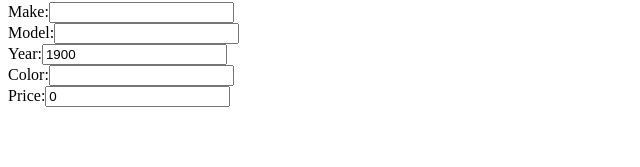
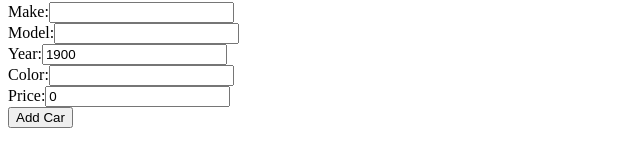
Before and after one commit to t4d-classes/react_04022020, a React (Create React App) app in the folder demo-app/: page / in a window 1280 px wide. Shown: the part 377-544 px from the top of the page, without its empty margins (0-640 px from the left). Built offline with nearby package versions, Linux system fonts and the light colour scheme.

Commit message:
add code demos

```diff
--- /dev/null
+++ b/demo-app/src/components/CarTable.js
@@ -0,0 +1,26 @@
+import React from 'react';
+
+import { CarViewRow } from './CarViewRow';
+
+export const CarTable = ({ cars }) => {
+
+  return (
+    <table>
+      <thead>
+        <tr>
+          <th>Id</th>
+          <th>Make</th>
+          <th>Model</th>
+          <th>Year</th>
+          <th>Color</th>
+          <th>Price</th>
+        </tr>
+      </thead>
+      <tbody>
+        {cars.map(car =>
+          <CarViewRow key={car.id} car={car} />)}
+      </tbody>
+    </table>
+  );
+
+};
--- a/demo-app/src/components/CarTool.js
+++ b/demo-app/src/components/CarTool.js
@@ -1,10 +1,14 @@
 import React, { useState } from 'react';
 
-export const CarTool = (props) => {
+import { CarTable } from './CarTable';
+
+export const CarTool = ({ cars: initialCars }) => {
 
   const [ carForm, setCarForm ] = useState({
     make: '', model: '', year: 1900, color: '', price: 0,
   });
+
+  const [ cars, setCars ] = useState(initialCars.concat());
 
   const change = (e) => {
 
@@ -16,35 +20,23 @@ export const CarTool = (props) => {
 
   };
 
-  console.log(carForm);
+  const appendCar = () => {
 
+    setCars(cars.concat({
+      ...carForm,
+      id: Math.max(...cars.map(c => c.id), 0) + 1,
+    }));
+
+    setCarForm({
+      make: '', model: '', year: 1900, color: '', price: 0,
+    });
+  };
 
   return <>
     <header>
       <h1>Car Tool</h1>
     </header>
-    <table>
-      <thead>
-      <tr>
-        <th>Id</th>
-        <th>Make</th>
-        <th>Model</th>
-        <th>Year</th>
-        <th>Color</th>
-        <th>Price</th>
-      </tr>
-      </thead>
-      <tbody>
-        {props.cars.map(car => <tr key={car.id}>
-          <td>{car.id}</td>
-          <td>{car.make}</td>
-          <td>{car.model}</td>
-          <td>{car.year}</td>
-          <td>{car.color}</td>
-          <td>{car.price}</td>
-        </tr>)}
-      </tbody>
-    </table>
+    <CarTable cars={cars} />
     <form>
       <div>
         <label htmlFor="make-input">Make:</label>
@@ -71,6 +63,7 @@ export const CarTool = (props) => {
         <input type="number" id="price-input" name="price"
           value={carForm.price} onChange={change} />
       </div>
+      <button type="button" onClick={appendCar}>Add Car</button>
     </form>
   </>;
 
--- /dev/null
+++ b/demo-app/src/components/CarViewRow.js
@@ -0,0 +1,15 @@
+import React from 'react';
+
+export const CarViewRow = ({ car }) => {
+
+  return (
+    <tr>
+      <td>{car.id}</td>
+      <td>{car.make}</td>
+      <td>{car.model}</td>
+      <td>{car.year}</td>
+      <td>{car.color}</td>
+      <td>{car.price}</td>
+    </tr>
+  );
+};
```
Also changed, not shown: 1 other file (tests, documents, lock files or other folders).
